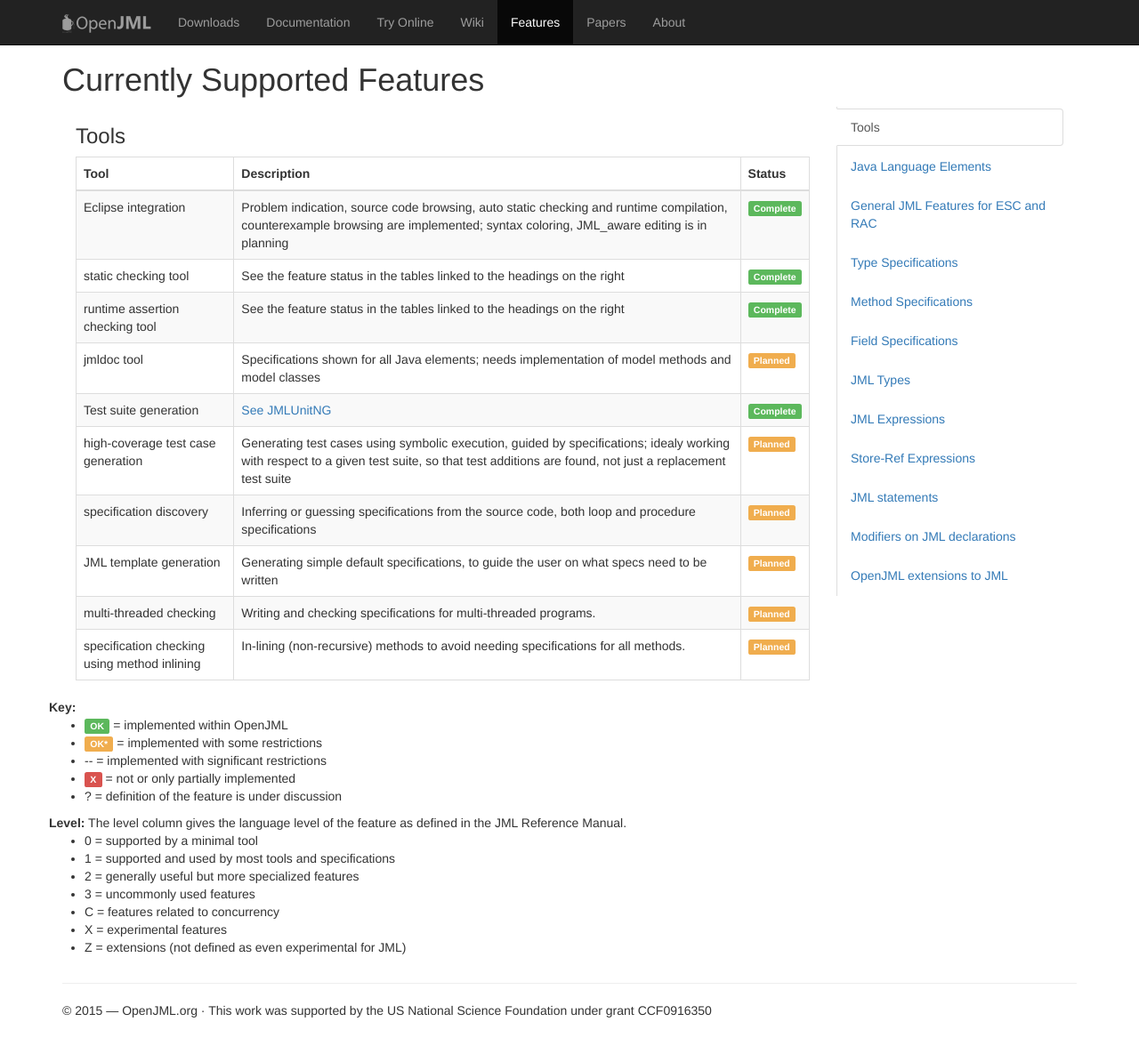
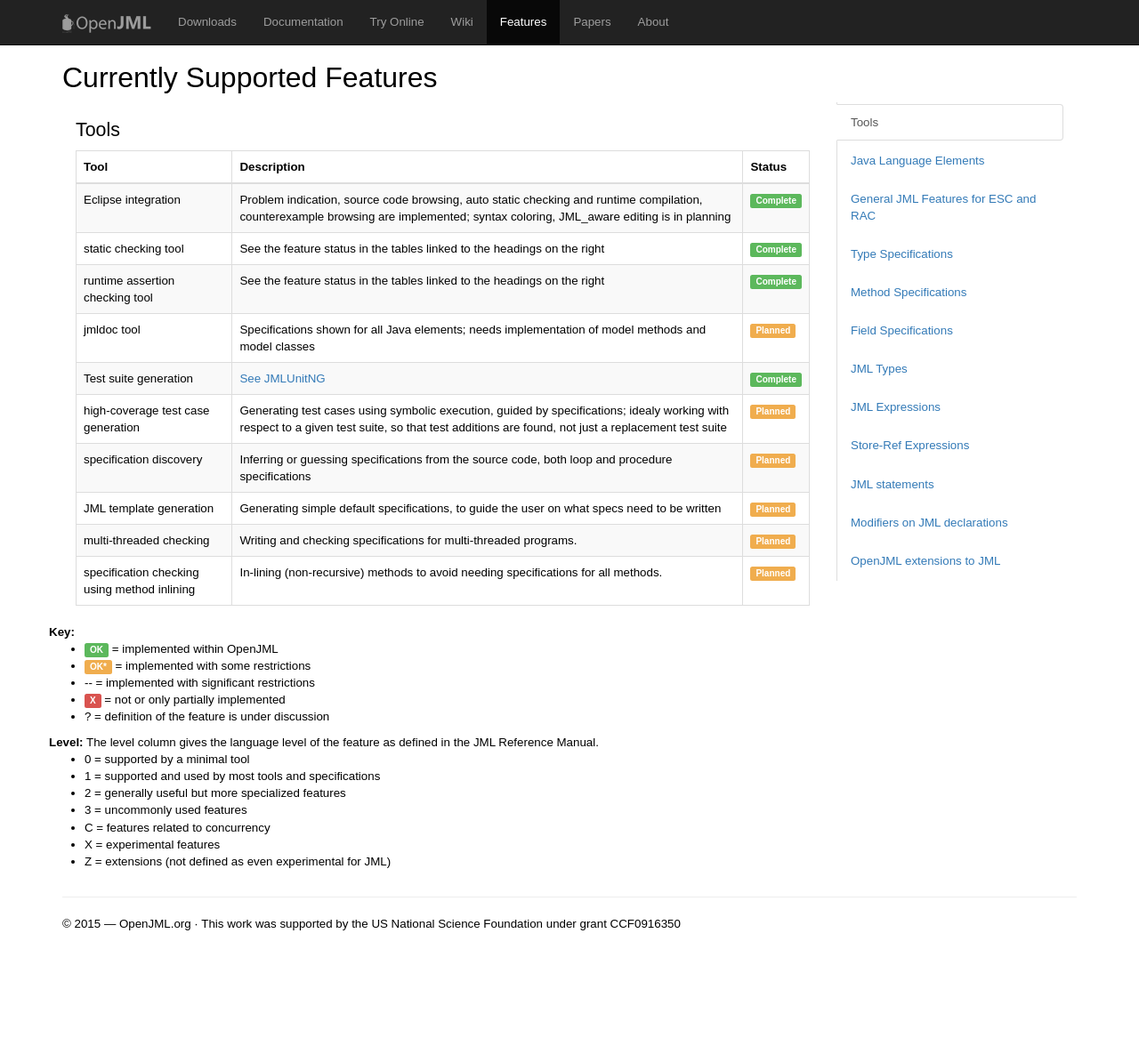
Before and after one commit to OpenJML/openjml.github.io, a Jekyll site: the page built from features/index.html, in a window 1280 px wide and 1176 px high. Shown: the whole window at 89% size. Built offline with Jekyll 4.4.1, drawn with Linux system fonts in a browser that asks for light colours.

Commit message:
Pulling over old sourceforge pages

```diff
--- a/css/openjml.css
+++ b/css/openjml.css
@@ -27,3 +27,116 @@
     padding: 48px 0px 48px 0px;
     color: #FFF;
 }
+
+body {
+  font-family: sans-serif;
+  font-size: 10pt;
+  background-color: white;
+  color: black;
+}
+
+H1 {
+  font-size: 24pt;
+  counter-reset: h2count;
+  counter-increment: h1count;
+}
+
+
+
+H2 {
+  counter-reset: h3count;
+  counter-increment: h2count;
+  font-size: 18pt;
+}
+
+H3 {
+  counter-reset: h4count;
+  counter-increment: h3count;
+  font-size: 16pt;
+}
+
+H4 {
+  counter-increment: h4count;
+  font-size: 14pt;
+  font-style: italic;
+  font-variant: small-caps;
+}
+
+table {
+  font-size: 10pt;
+}
+
+
+
+th {
+  font-weight: bolder;
+}
+
+TH.vertical_text{ text-align: center; -moz-transform=rotate(90deg); writing-mode=tb-rl; }
+
+
+kbd {
+  font-family: monospace;
+  font-weight: bold;
+}
+
+var {
+  font-style: italic;
+}
+
+ol {
+  margin-bottom: 1em;
+}
+
+dt {
+  font-weight: bold;
+  margin-top: 1em;
+}
+
+li {
+  margin-top: 0em;
+}
+
+
+
+
+span.control {
+  font-weight: bold;
+}
+
+span.name {
+  font-style: italic;
+  font-weight: bold;
+}
+
+span.action {
+  font-style: italic;
+}
+
+span.code {
+  font-family: monospace;
+}
+
+span.menu {
+  color: #660033;
+  font-weight: bold;
+}
+
+span.filefolder {
+  font-family: monospace;
+}
+
+blockquote {
+  background-color: #e8e8e8;
+  border: 1pt black;
+  margin: 2em; border: 1px solid black;
+  padding: 1em;
+}
+
+.tasks, .reference, .faq {
+  padding-left: 18px;
+  font-size: 14pt;
+  background-image:url(images/bullet14.png);
+  background-repeat: no-repeat;
+  background-position: left;
+ }
```
Also changed, not shown: documentation/index.html (+7 -0 lines), documentation/jml-logo-small64.png (added), 3 other files.
